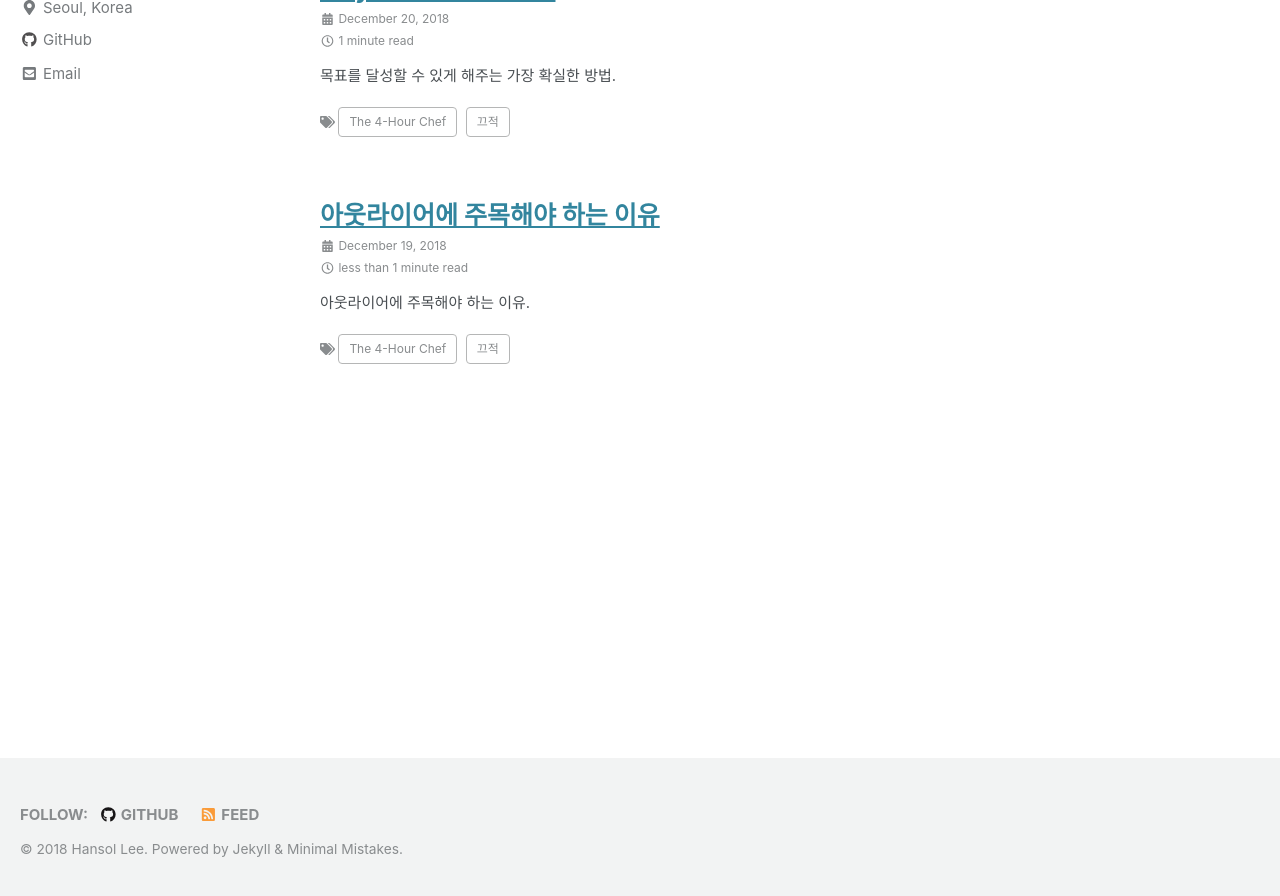
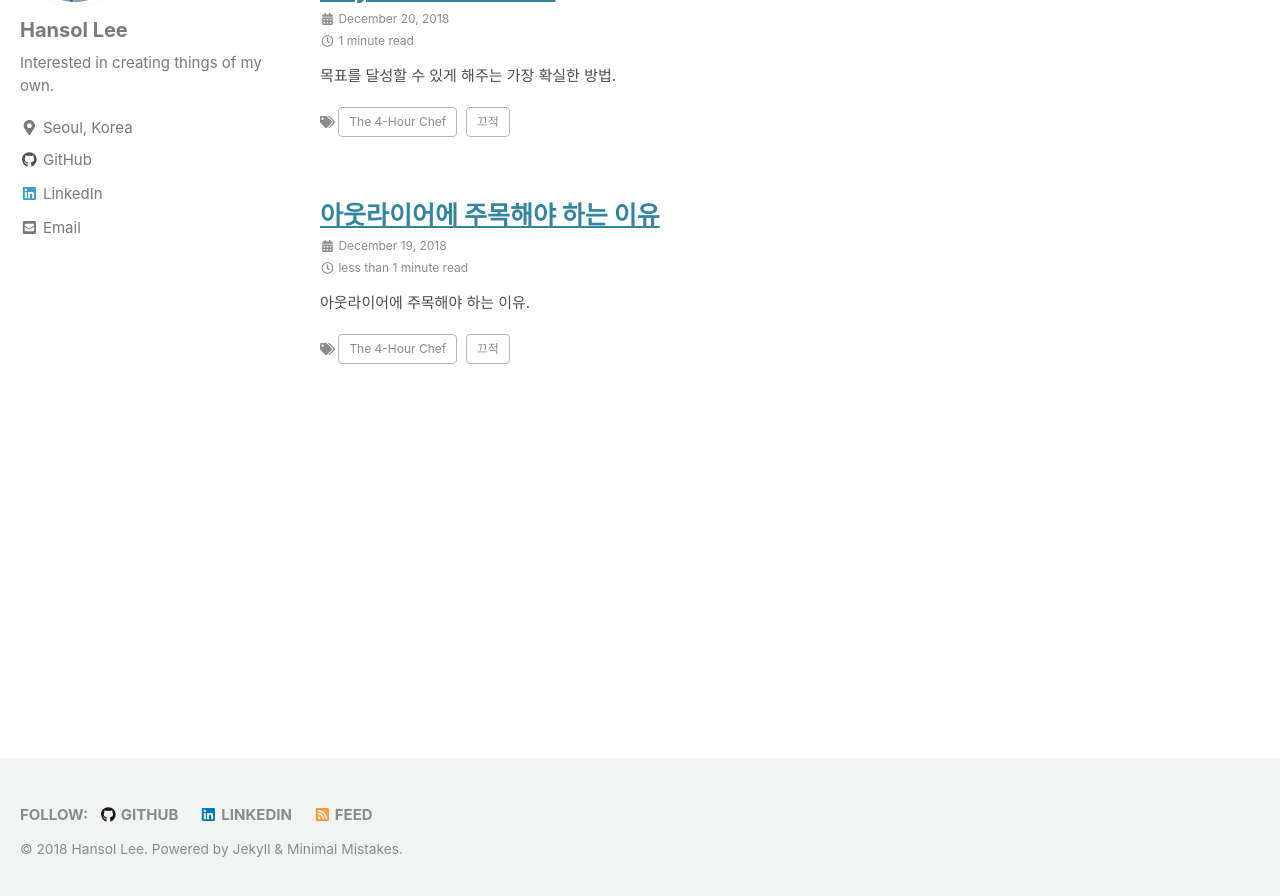
Before and after one commit to giantsol/giantsol.github.io, a Jekyll site: the page built from index.html, in a window 1280 px wide and 900 px high, scrolled down 203 px. Shown: the top 896 px of the window. Built offline with Jekyll 4.4.1, drawn with Linux system fonts in a browser that asks for light colours; cached includes are drawn as plain includes; nearby versions of some CDN libraries; the list of posts is cut into pages by our own code.

Commit message:
add bio avatar image & add linkedin

```diff
--- a/_config.yml
+++ b/_config.yml
@@ -104,11 +104,17 @@
 # Site Author
 author:
   name             : *name
-  avatar           : # path of avatar image, e.g. "/assets/images/bio-photo.jpg"
+  avatar           : "/assets/images/me-160x160.jpg" # path of avatar image, e.g. "/assets/images/bio-photo.jpg"
   bio              : "Interested in creating things of my own."
   location         : "Seoul, Korea"
   email            : "giantsol64@gmail.com"
   links:
+    - label: "GitHub"
+      icon: "fab fa-fw fa-github"
+      url: "https://github.com/giantsol"
+    - label: "LinkedIn"
+      icon: "fab fa-fw fa-linkedin"
+      url: "https://www.linkedin.com/in/hansol-lee-442a1213b/"
     - label: "Email"
       icon: "fas fa-fw fa-envelope-square"
       # url: mailto:your@mail.com
@@ -121,9 +127,6 @@
     - label: "Facebook"
       icon: "fab fa-fw fa-facebook-square"
       # url: "https://facebook.com/"
-    - label: "GitHub"
-      icon: "fab fa-fw fa-github"
-      url: "https://github.com/giantsol"
     - label: "Instagram"
       icon: "fab fa-fw fa-instagram"
       # url: "https://instagram.com/"
@@ -131,15 +134,18 @@
 # Site Footer
 footer:
   links:
+    - label: "GitHub"
+      icon: "fab fa-fw fa-github"
+      url: "https://github.com/giantsol"
+    - label: "LinkedIn"
+      icon: "fab fa-fw fa-linkedin"
+      url: "https://www.linkedin.com/in/hansol-lee-442a1213b/"
     - label: "Twitter"
       icon: "fab fa-fw fa-twitter-square"
       # url:
     - label: "Facebook"
       icon: "fab fa-fw fa-facebook-square"
       # url:
-    - label: "GitHub"
-      icon: "fab fa-fw fa-github"
-      url: "https://github.com/giantsol"
     - label: "GitLab"
       icon: "fab fa-fw fa-gitlab"
       # url:
```
Also changed, not shown: assets/images/me-160x160.jpg (added).
